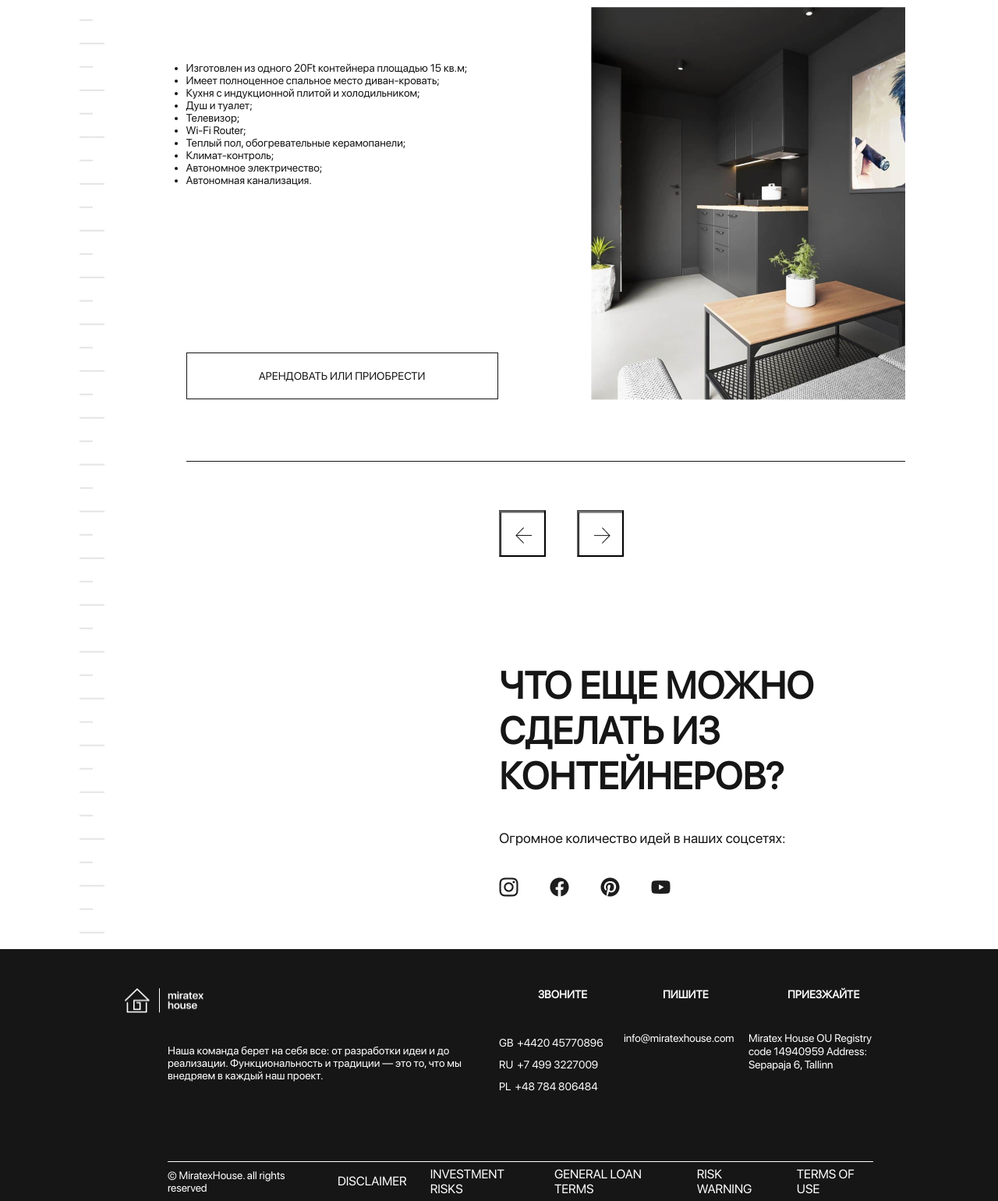
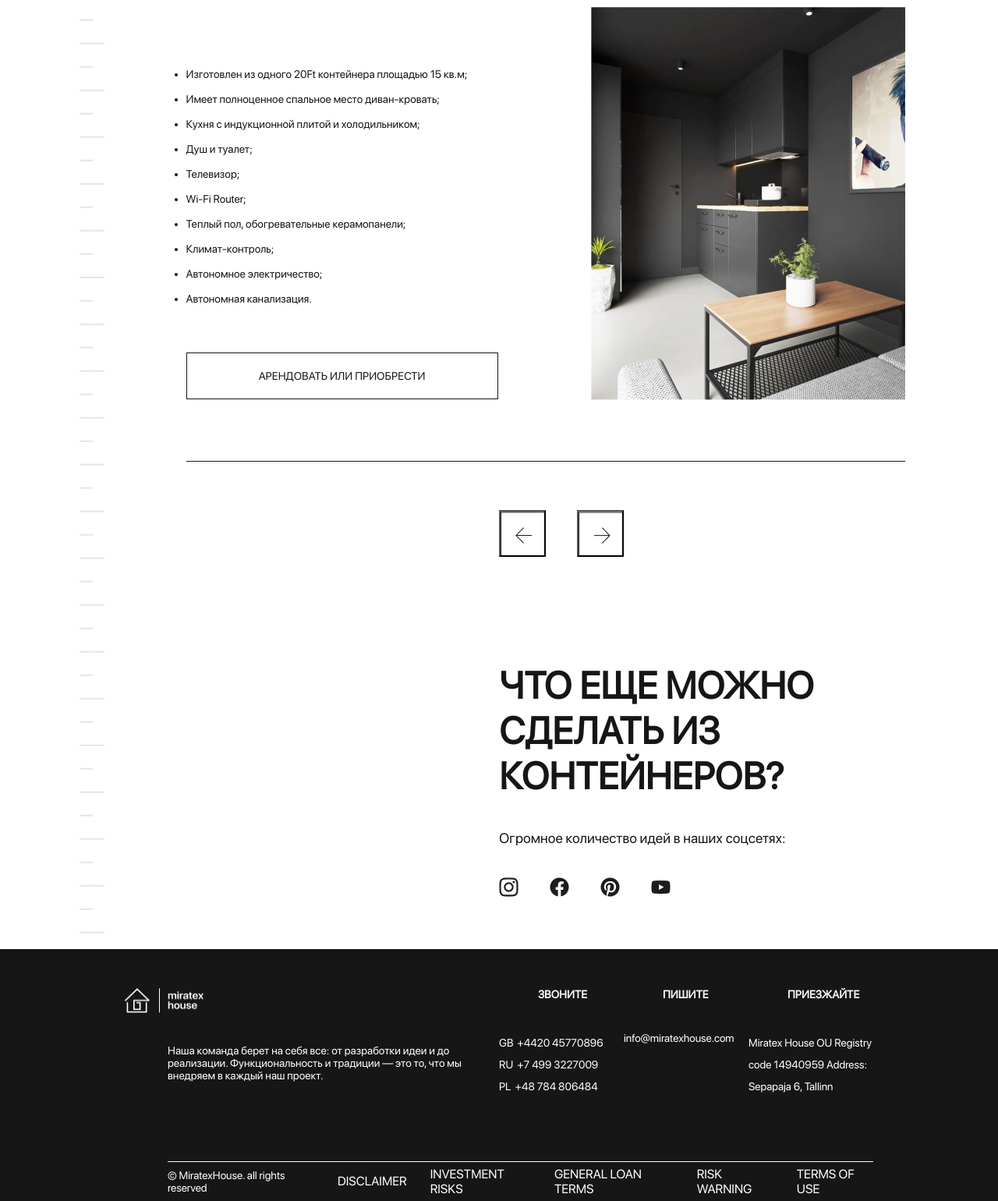
Before and after one commit to mari0994/week6.2, a plain HTML site: page index.html in a window 1280 px wide. Shown: the part 5214-6754 px from the top of the page at 78% size. Drawn offline with Linux system fonts and the light colour scheme.

Commit message:
correct mistake

```diff
--- a/assets/styles/_general.scss
+++ b/assets/styles/_general.scss
@@ -27,8 +27,6 @@ a, button, p, h1, h2, h3, h4, li, span{
     text-decoration: none;
 }
 
-/*font sizes*/
-
 p, button, li, span{
     font-size: 14px;
 }
--- a/assets/styles/style.scss
+++ b/assets/styles/style.scss
@@ -201,7 +201,7 @@ main{
             }
             .box4{
                 grid-area: 4/ 3/ 5/ 6;
-                /*почему картинка не вписываетс в ширину, даж если задать отдельно width для нее*/
+                /*почему картинка не вписывается в ширину, дае если задать отдельно width для нее*/
             }
         }
         .wrapper2{
@@ -228,7 +228,7 @@ main{
                 ul{
                     margin-top: 70px;
                     height: 293px;
-                    line-height: 100%; /*почему не работает это свойство?*/
+                    line-height: 200%;
                 }
             }
             .box8{
@@ -389,7 +389,7 @@ footer{
         }
         p{
             color:white;
-            line-height: 17px;
+            line-height: 200%;
         }
     }
     .box5{
```
Also changed, not shown: index.html (+0 -1 lines), assets/styles/style.css, 3 other files.
